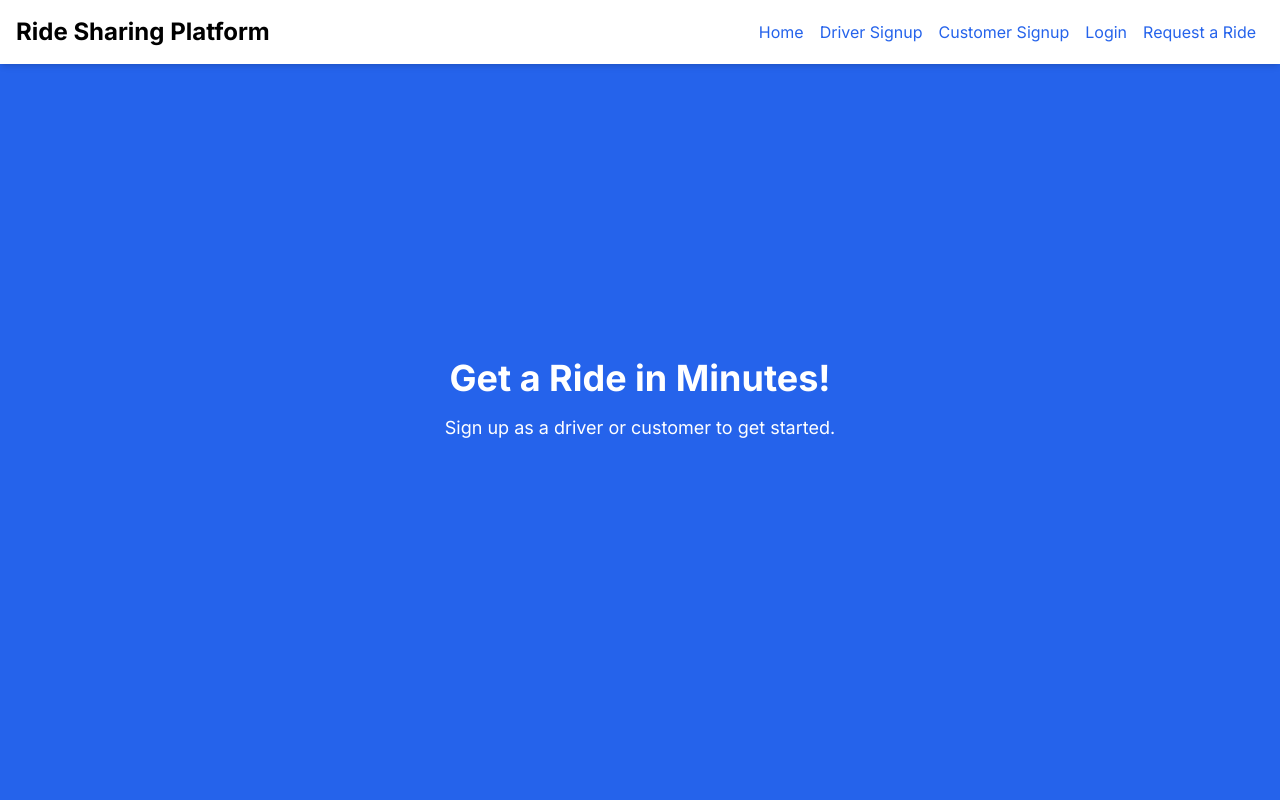
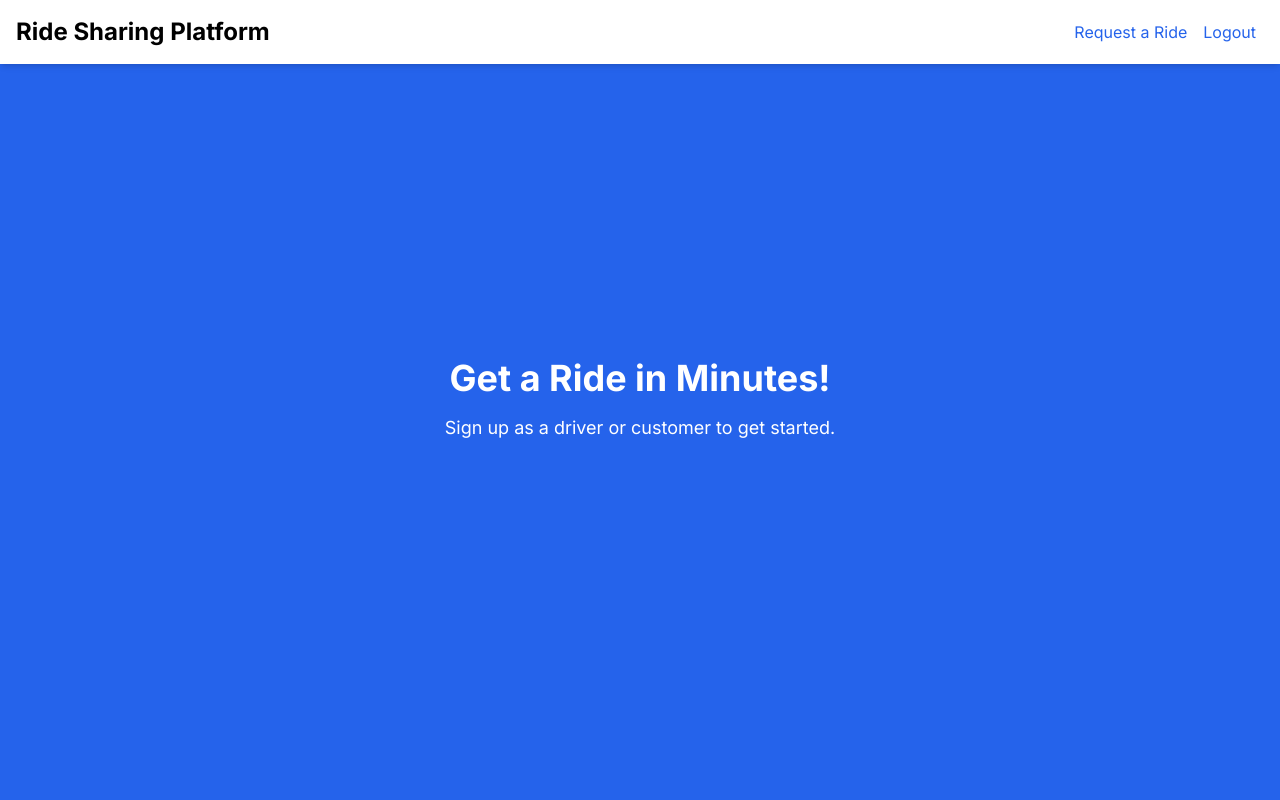
Before and after one commit to sayeed1999/ride-sharing-client-app, a Next.js app: page / in a window 1280 px wide. Shown: the top 800 px of the page. Built offline with nearby package versions, Linux system fonts and the light colour scheme; sample sign-in values are in the browser's storage.

Commit message:
chore: work on auth guards

```diff
--- a/package.json
+++ b/package.json
@@ -9,12 +9,14 @@
     "lint": "next lint"
   },
   "dependencies": {
+    "jsonwebtoken": "^9.0.2",
     "jwt-decode": "^4.0.0",
     "next": "14.2.5",
     "react": "^18",
     "react-dom": "^18"
   },
   "devDependencies": {
+    "@types/jsonwebtoken": "^9.0.6",
     "@types/node": "^20",
     "@types/react": "^18",
     "@types/react-dom": "^18",
--- a/src/app/components/Header.tsx
+++ b/src/app/components/Header.tsx
@@ -1,11 +1,25 @@
-import Link from 'next/link';
+import Link from "next/link";
+import { useAuth } from "../hooks/AuthProvider";
+import { useRouter } from "next/navigation";
 
 export default function Header() {
+  // @ts-expect-error
+  const { isLoggedIn, logout } = useAuth();
+  const router = useRouter();
+
+  const handleLogout = () => {
+    logout().then(() => {
+      router.push("/");
+    });
+  };
+
   return (
     <header className="bg-white shadow-md py-4 fixed top-0 left-0 w-full z-10">
       <div className="container mx-auto px-4 flex justify-between items-center">
         <h1 className="text-2xl font-bold">Ride Sharing Platform</h1>
         <nav>
+          {!isLoggedIn() ? (
+            <>
               <Link
                 href="/"
                 className="mx-2 text-blue-600 hover:text-blue-800 hover:underline"
@@ -30,12 +44,28 @@ export default function Header() {
               >
                 Login
               </Link>
+            </>
+          ) : (
+            <></>
+          )}
+          {isLoggedIn() ? (
+            <>
               <Link
                 href="/ride-request"
                 className="mx-2 text-blue-600 hover:text-blue-800 hover:underline"
               >
                 Request a Ride
               </Link>
+              <button
+                onClick={logout}
+                className="mx-2 text-blue-600 hover:text-blue-800 hover:underline"
+              >
+                Logout
+              </button>
+            </>
+          ) : (
+            <></>
+          )}
         </nav>
       </div>
     </header>
--- a/src/app/guards/withCustomerGuard.tsx
+++ b/src/app/guards/withCustomerGuard.tsx
@@ -6,11 +6,11 @@ import { useAuth } from "../hooks/AuthProvider";
 export const withCustomerGuard = (WrappedComponent: any) => {
   return (props: any) => {
     // @ts-expect-error
-    const { user } = useAuth();
+    const { isLoggedIn, user } = useAuth();
     const router = useRouter();
 
     useEffect(() => {
-      if (!user || user.role !== "customer") {
+      if (!isLoggedIn() || !user || user.role !== "customer") {
         router.push("/login");
       }
     }, [user, router]);
--- a/src/app/guards/withDriverGuard.tsx
+++ b/src/app/guards/withDriverGuard.tsx
@@ -6,11 +6,11 @@ import { useAuth } from "../hooks/AuthProvider";
 export const withDriverGuard = (WrappedComponent: any) => {
   return (props: any) => {
     // @ts-expect-error
-    const { user } = useAuth();
+    const { isLoggedIn, user } = useAuth();
     const router = useRouter();
 
     useEffect(() => {
-      if (!user || user.role !== "driver") {
+      if (!isLoggedIn() || !user || user.role !== "driver") {
         router.push("/login");
       }
     }, [user, router]);
--- a/src/app/guards/withPublicGuard.tsx
+++ b/src/app/guards/withPublicGuard.tsx
@@ -1,3 +1,5 @@
+// TODO:- guards are crashing, not working
+
 import { useEffect } from "react";
 import { useRouter } from "next/navigation";
 import { useAuth } from "../hooks/AuthProvider";
@@ -6,11 +8,11 @@ import { useAuth } from "../hooks/AuthProvider";
 export const withPublicGuard = (WrappedComponent: any) => {
   return (props: any) => {
     // @ts-expect-error
-    const { user } = useAuth();
+    const { isLoggedIn, user } = useAuth();
     const router = useRouter();
 
     useEffect(() => {
-      if (user) {
+      if (isLoggedIn()) {
         router.push("/");
       }
     }, [user, router]);
--- a/src/app/hooks/AuthProvider.tsx
+++ b/src/app/hooks/AuthProvider.tsx
@@ -1,10 +1,10 @@
 import { useContext, createContext, useState } from "react";
 import userService from "../services/UserService";
 import { LoginPayload, LoginResponse } from "../models/login";
-import { getUserInfoFromToken } from "../utils/jwt";
+import { getUserInfoFromToken, validateToken } from "../utils/jwt";
 
 interface AuthContextType {
-  accessToken: string;
+  isLoggedIn: () => boolean;
   user: any;
   login: (payload: LoginPayload) => void;
   logout: any;
@@ -13,25 +13,43 @@ interface AuthContextType {
 const AuthContext = createContext<AuthContextType | null>(null);
 
 const AuthProvider = ({ children }: { children: any }) => {
-  const [user, setUser] = useState(null);
   const [accessToken, setAccessToken] = useState(
     localStorage.getItem("accessToken") || ""
   );
   const [refreshToken, setRefreshToken] = useState(
     localStorage.getItem("refreshToken") || ""
   );
+  const [user, setUser] = useState<any>(
+    localStorage.getItem("userInfo") || null
+  );
+
+  const isLoggedIn = (): boolean => {
+    const accessToken = localStorage.getItem("accessToken");
+    if (!accessToken) return false;
+
+    return validateToken(accessToken);
+  };
 
   const login = async (data: LoginPayload) => {
     userService
       .login(data)
       .then((res: LoginResponse | undefined) => {
         if (!res) return;
-        getUserInfoFromToken(res.accessToken);
+        const userInfo = getUserInfoFromToken(res.accessToken);
+
         setAccessToken(res.accessToken);
         setRefreshToken(res.refreshToken);
+        setUser({
+          // @ts-expect-error
+          email: userInfo?.email,
+          // @ts-expect-error
+          role: userInfo?.role,
+          exp: userInfo.exp,
+        });
+
         localStorage.setItem("accessToken", res.accessToken);
         localStorage.setItem("refreshToken", res.refreshToken);
-        return;
+        localStorage.setItem("userInfo", JSON.stringify(user));
       })
       .catch((err) => {
         alert("failed to login with error" + err.message);
@@ -39,15 +57,16 @@ const AuthProvider = ({ children }: { children: any }) => {
   };
 
   const logout = () => {
-    setUser(null);
     setAccessToken("");
     setRefreshToken("");
+    setUser(null);
     localStorage.removeItem("accessToken");
     localStorage.removeItem("refreshToken");
+    localStorage.removeItem("userInfo");
   };
 
   return (
-    <AuthContext.Provider value={{ accessToken, user, login, logout }}>
+    <AuthContext.Provider value={{ isLoggedIn, user, login, logout }}>
       {children}
     </AuthContext.Provider>
   );
--- a/src/app/utils/jwt.ts
+++ b/src/app/utils/jwt.ts
@@ -1,7 +1,14 @@
 import { jwtDecode } from "jwt-decode";
+import jwt from "jsonwebtoken";
 
 export const getUserInfoFromToken = (token: string) => {
     const decodedToken = jwtDecode(token);
     console.log(decodedToken);
     return decodedToken;
 }
+
+// TODO: use jwt.verify and check expiry
+export const validateToken = (token: string) => {
+    if (token) return true;
+    return false;
+};
```
Also changed, not shown: 2 other files (tests, documents, lock files or other folders). Lines whose indentation alone changed are shown as unchanged.
